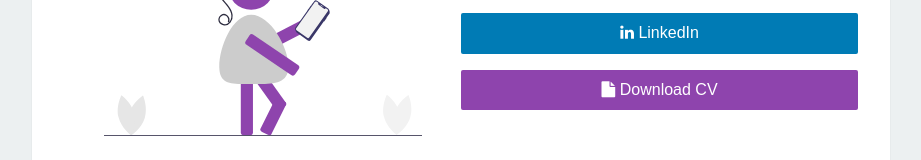
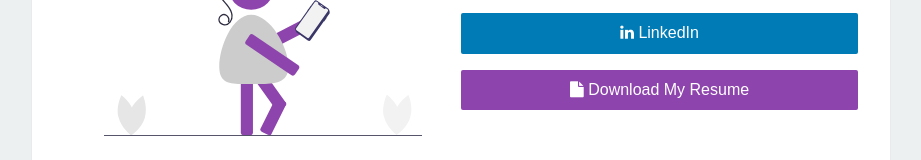
Before and after one commit to divyanshu799/myportfolio, a website: page index.html in a window 1280 px wide. Shown: the part 2727-2887 px from the top of the page, without its empty margins (358-1279 px from the left). Drawn offline with Linux system fonts and the light colour scheme; a web font is replaced by a local one.

Commit message:
Update index.html

```diff
--- a/index.html
+++ b/index.html
@@ -353,8 +353,8 @@
               <a href="https://www.linkedin.com/in/divyanshu-gupta-84ab8115b/" class="linkedin"
                 ><i class="fa fa-linkedin"></i> LinkedIn</a
               >
-               <a href="https://drive.google.com/file/d/11G23UtkiqMGi4SSAcy8IdsgWgM6Sx3S2/view?usp=sharing" class = "email"
-                ><i class="fa fa-file"></i> Download CV</a
+               <a href="https://drive.google.com/file/d/1M7fkwBpWQjKxCvy58Vvup_7u-Le81DuX/view?usp=sharing" class = "email"
+                ><i class="fa fa-file"></i> Download My Resume</a
               >
             </div>
           </div>
```
